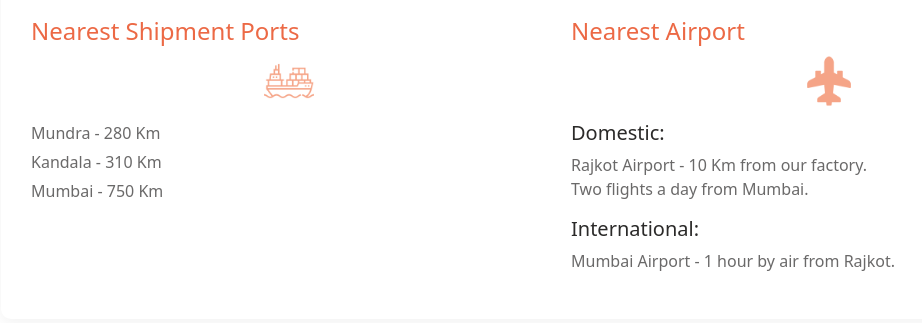
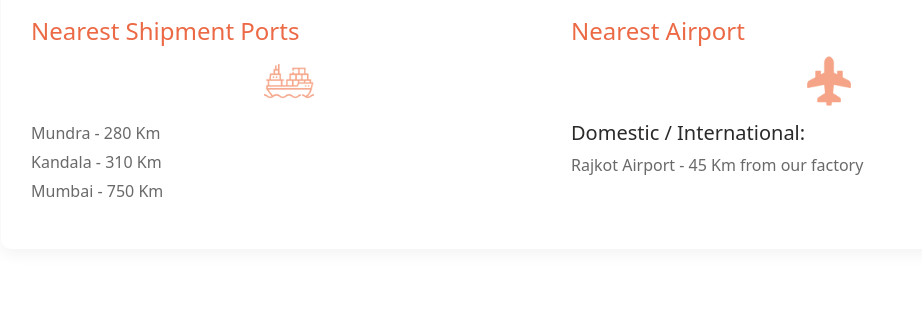
Before and after one commit to tuleshghelani/nikoo_technocast, an Angular app: page /contact in a window 1280 px wide. Shown: the part 1267-1590 px from the top of the page, without its empty margins (81-1003 px from the left). Built offline with nearby package versions, Linux system fonts and the light colour scheme.

Commit message:
Update airport location details on contact page

```diff
--- a/src/app/pages/contact/contact.component.html
+++ b/src/app/pages/contact/contact.component.html
@@ -103,10 +103,8 @@
           <div class="icon-wrapper">
             <img src="assets/contact/airplane.png" alt="Shipment Port Icon" class="shipment-icon" />
           </div>
-          <h5>Domestic:</h5>
-          <p>Rajkot Airport - 10 Km from our factory.<br>Two flights a day from Mumbai.</p>
-          <h5>International:</h5>
-          <p>Mumbai Airport - 1 hour by air from Rajkot.</p>
+          <h5>Domestic / International:</h5>
+          <p>Rajkot Airport - 45 Km from our factory</p>
         </div>
       </div>
     </div>
```
